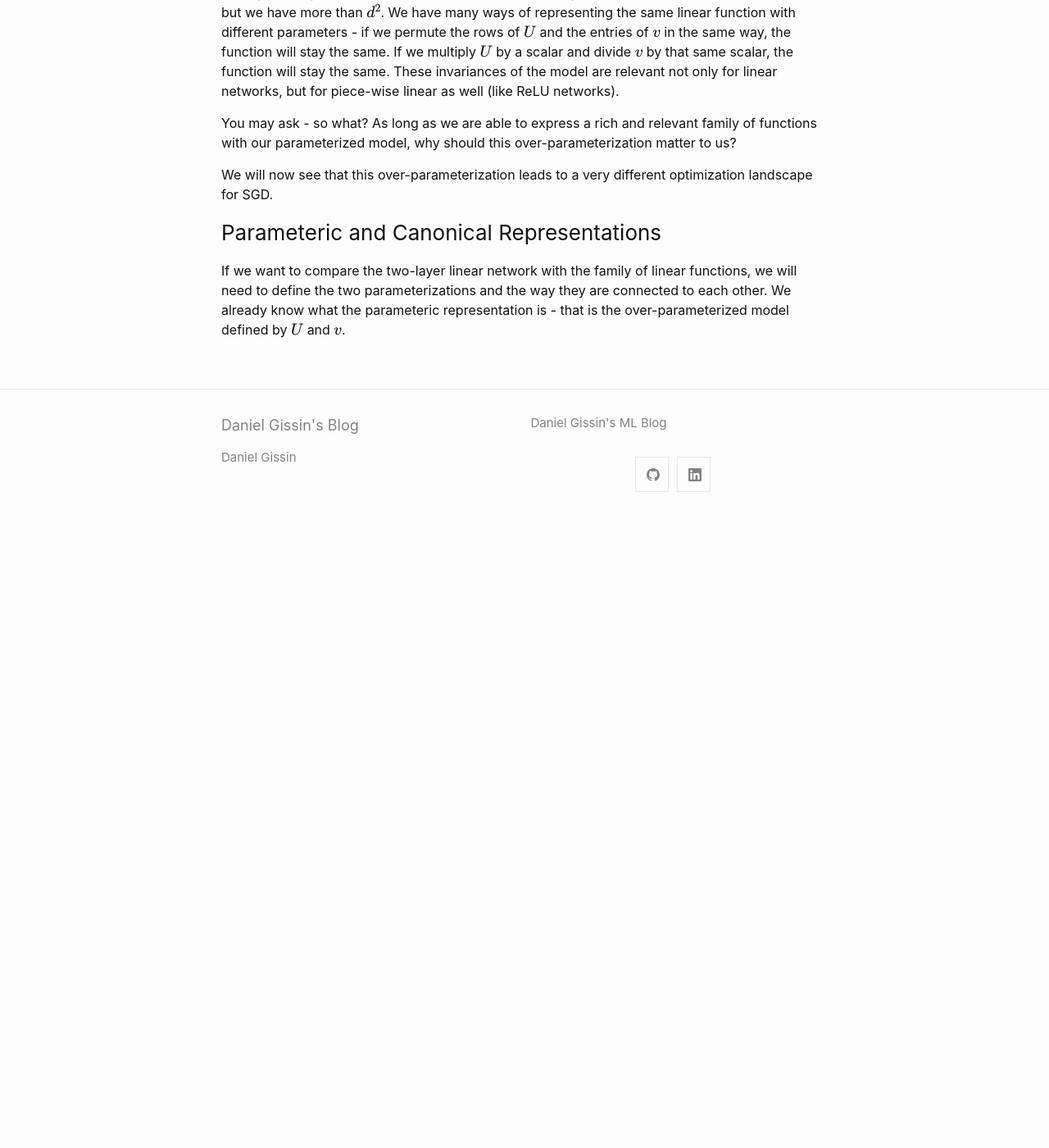
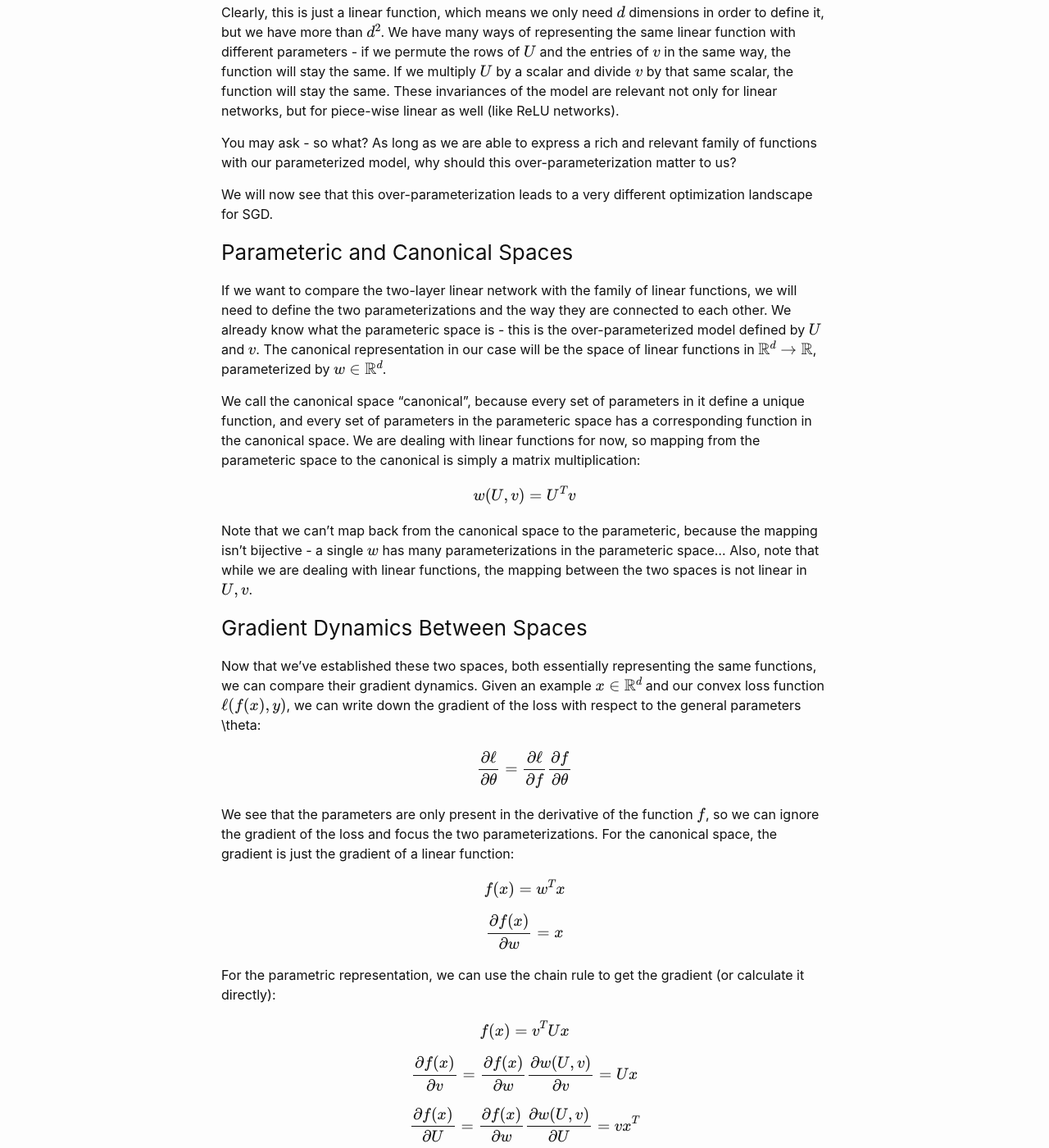
Before and after one commit to dsgissin/blog, a Jekyll site: the page built from _posts/2019-06-12-canonical_spaces_1.markdown, in a window 1280 px wide and 1400 px high, scrolled down 787 px. Shown: the whole window at 82% size. Built offline with Jekyll 4.4.1, drawn with Linux system fonts in a browser that asks for light colours; formulas are drawn with MathJax 3; before the commit the page ends 1417 px from its top, so only the background shows below that; some of the changed text lies outside the part shown.

Commit message:
Signed-off-by: Daniel <dsgissin@gmail.com>

```diff
--- a/_posts/2019-06-12-canonical_spaces_1.markdown
+++ b/_posts/2019-06-12-canonical_spaces_1.markdown
@@ -19,16 +19,52 @@ In this blog series I'll review some of these concepts and develop some interest
 
 ## Over-Parameterization
 
-Neural networks are over-parameterized, meaning the same function can be represented by different sets of parameters of the same architecture. We can look at a simple example to demonstrate this - a two-layer linear neural network parameterized by the vector $$v$$ and the matrix \\(U \in \mathbb{R}^{d \times d}\\):
+Neural networks are over-parameterized, meaning the same function can be represented by different sets of parameters of the same architecture. We can look at a simple example to demonstrate this - a two-layer linear neural network parameterized by the vector $$v$$ and the matrix $$U \in \mathbb{R}^{d \times d}$$:
 
 $$ f(x)=v^{T}Ux $$
 
-Clearly, this is just a linear function, which means we only need \\(d\\) dimensions in order to define it, but we have more than \\(d^{2}\\). We have many ways of representing the same linear function with different parameters - if we permute the rows of \\(U\\) and the entries of \\(v\\) in the same way, the function will stay the same. If we multiply \\(U\\) by a scalar and divide \\(v\\) by that same scalar, the function will stay the same. These invariances of the model are relevant not only for linear networks, but for piece-wise linear as well (like ReLU networks).
+Clearly, this is just a linear function, which means we only need $$d$$ dimensions in order to define it, but we have more than $$d^{2}$$. We have many ways of representing the same linear function with different parameters - if we permute the rows of $$U$$ and the entries of $$v$$ in the same way, the function will stay the same. If we multiply $$U$$ by a scalar and divide $$v$$ by that same scalar, the function will stay the same. These invariances of the model are relevant not only for linear networks, but for piece-wise linear as well (like ReLU networks).
 
 You may ask - so what? As long as we are able to express a rich and relevant family of functions with our parameterized model, why should this over-parameterization matter to us?
 
 We will now see that this over-parameterization leads to a very different optimization landscape for SGD.
 
-### Parameteric and Canonical Representations
+### Parameteric and Canonical Spaces
 
-If we want to compare the two-layer linear network with the family of linear functions, we will need to define the two parameterizations and the way they are connected to each other. We already know what the parameteric representation is - that is the over-parameterized model defined by \\(U\\) and \\(v\\).
+If we want to compare the two-layer linear network with the family of linear functions, we will need to define the two parameterizations and the way they are connected to each other. We already know what the parameteric space is - this is the over-parameterized model defined by $$U$$ and $$v$$. The canonical representation in our case will be the space of linear functions in $$\mathbb{R}^{d} \rightarrow \mathbb{R}$$, parameterized by $$w \in \mathbb{R}^{d}$$.
+
+We call the canonical space "canonical", because every set of parameters in it define a unique function, and every set of parameters in the parameteric space has a corresponding function in the canonical space. We are dealing with linear functions for now, so mapping from the parameteric space to the canonical is simply a matrix multiplication:
+
+$$w(U,v)=U^{T}v$$
+
+Note that we can't map back from the canonical space to the parameteric, because the mapping isn't bijective - a single $$w$$ has many parameterizations in the parameteric space... Also, note that while we are dealing with linear functions, the mapping between the two spaces is not linear in $${U,v}$$.
+
+### Gradient Dynamics Between Spaces
+
+Now that we've established these two spaces, both essentially representing the same functions, we can compare their gradient dynamics. Given an example $$x \in \mathbb{R}^{d}$$ and our convex loss function $$\ell(f(x),y)$$, we can write down the gradient of the loss with respect to the general parameters \theta:
+
+$$\frac{\partial \ell}{\partial \theta}=\frac{\partial \ell}{\partial f}\frac{\partial f}{\partial \theta}$$
+
+We see that the parameters are only present in the derivative of the function $$f$$, so we can ignore the gradient of the loss and focus the two parameterizations. For the canonical space, the gradient is just the gradient of a linear function:
+
+$$f(x) = w^{T}x$$
+
+$$\frac{\partial f(x)}{\partial w} = x$$
+
+For the parametric representation, we can use the chain rule to get the gradient (or calculate it directly):
+
+$$f(x) = v^{T}Ux$$
+
+$$\frac{\partial f(x)}{\partial v} = \frac{\partial f(x)}{\partial w}\frac{\partial w(U,v)}{\partial v} = Ux$$
+
+$$\frac{\partial f(x)}{\partial U} = \frac{\partial f(x)}{\partial w}\frac{\partial w(U,v)}{\partial U} = vx^{T}$$
+
+Now we start to see something interesting in the dynamics of the deep representation - while in the canonical space all functions have the same gradient with respect to $$w$$ (since the space is linear), **in the deep representation the gradient depends on the parameterization**. For example, given a fixed parameterization, if we increase the norm of all of the weights - the gradient will have a larger norm as well. This means that as training progresses and the norm of our weights increase (as they generally do), the gradients tend to grow as well (ignoring the gradient of the loss which usually becomes smaller).
+
+We can see even more interesting phenomena when we look at the models after a small gradient step. Assuming we use an infinitesimal learning rate $$\eta$$, the model after a canonical gradient step will be:
+
+$$\hat{f} = w - \eta \ell^{'}x$$
+
+However, the model after a parameteric gradient step will be (ignoring second order terms of $$\eta$$):
+
+$$\hat{f} = (v - \eta v^{'})^{T}(U - \eta U^{'}) = U^{T}v - \eta (U^{T}Ux + v^{T}vx) = U^{T}v - \eta (U^{T}Ux + ||v||^{2}x) $$
```
